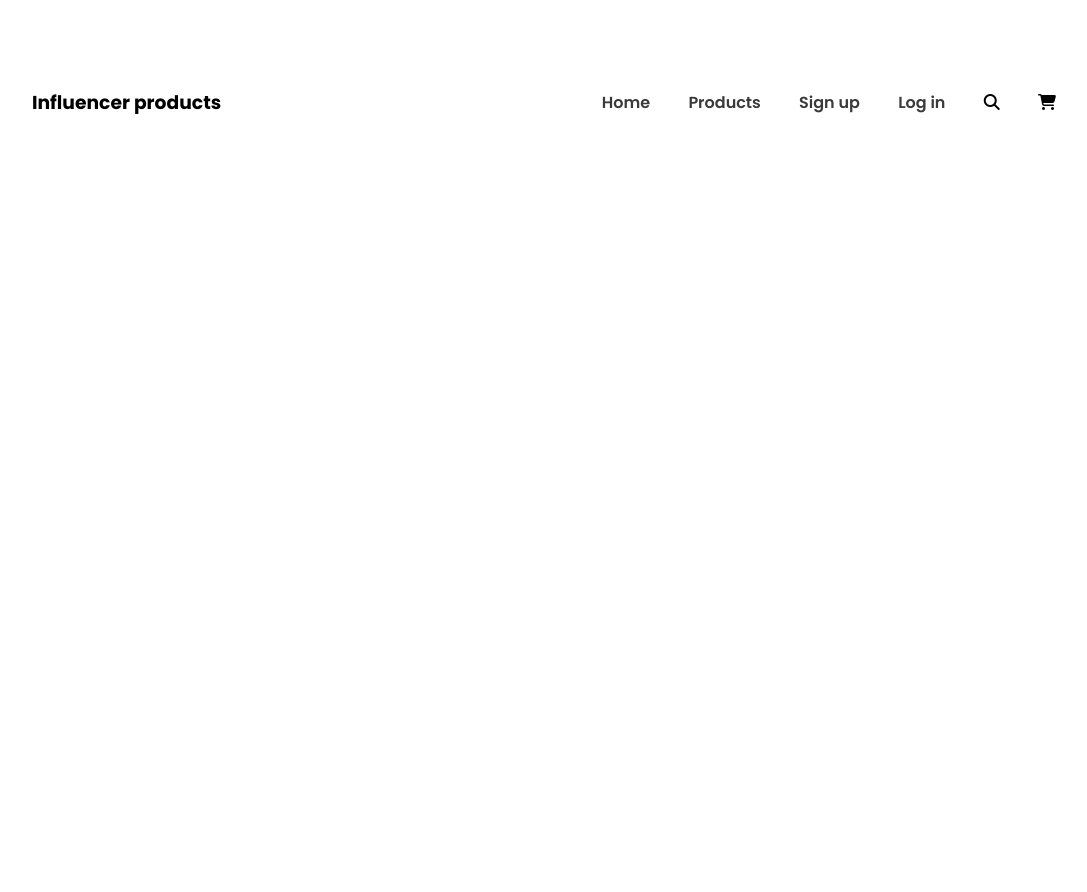
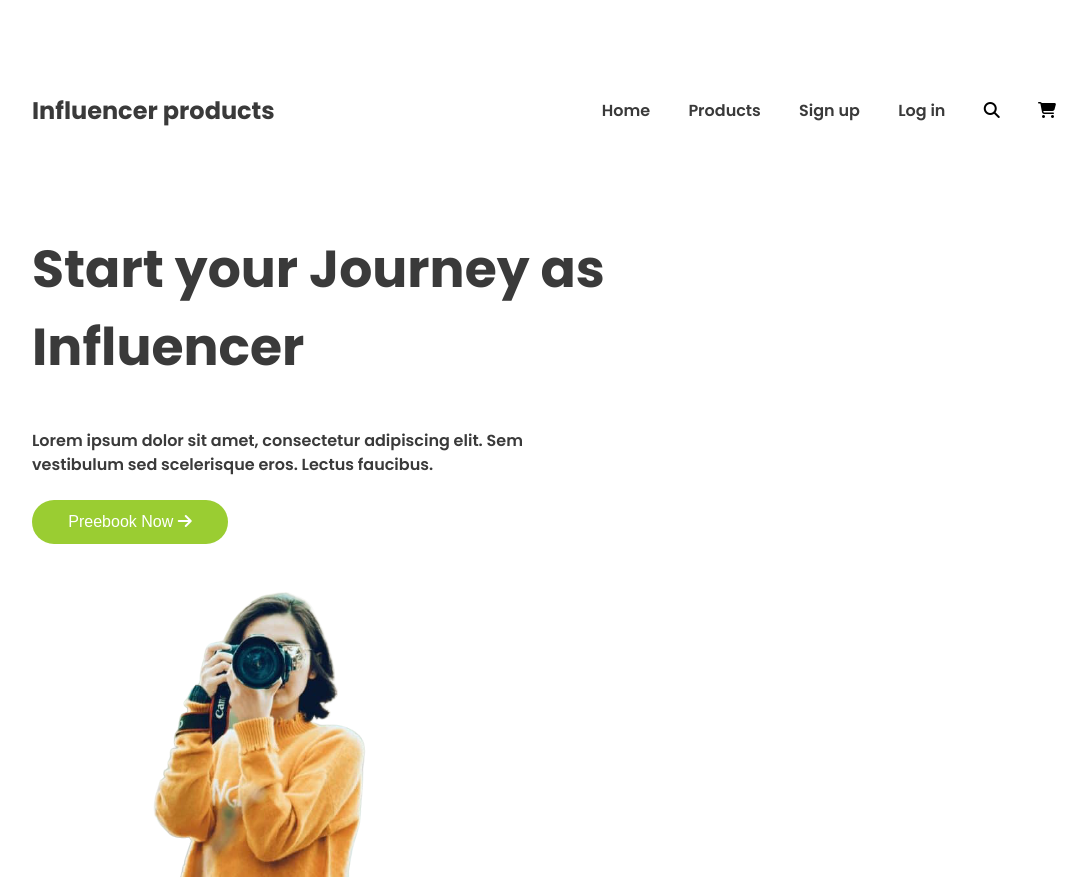
Before and after one commit to EmranEmon47/my-second-assignment, a plain HTML site: page index.html in a window 1280 px wide. Shown: the whole page, without its empty margins (96-1183 px from the left). Before the commit the page ends 800 px from the top, so only its background shows below. Drawn offline with Linux system fonts and the light colour scheme.

Commit message:
front page commit

```diff
--- a/index.html
+++ b/index.html
@@ -15,7 +15,7 @@
 <body>
     <!-- header start -->
     <header>
-        <div>
+        <div class="products-title">
            <h3>Influencer products</h3>
         </div>
         <nav>
@@ -32,6 +32,21 @@
     <!-- header end -->
     <!-- front heading part Start-->
     <section>
+        <div class="container">
+            <div class="heading">
+                <h1>Start your Journey as Influencer
+                </h1>
+                <p style="font-weight: 600;">Lorem ipsum dolor sit amet, consectetur adipiscing elit. Sem vestibulum sed scelerisque eros. Lectus faucibus.
+                </p>
+            </div>
+                <div class="link-button">
+                    <button class="button-hover">Preebook Now <span><i class="fas fa-arrow-right"></i></span></button>
+                </div>
+
+            </div>
+            <div class="front-image">
+                <img src="images/camera-show-removebg.png" alt="">
+            </div>
 
     </section>
     <!-- front heading part End-->
--- a/style.css
+++ b/style.css
@@ -15,8 +15,12 @@ header {
   margin-top: 69px;
   margin-right: 120px;
 }
-header > h3 {
+.products-title {
+  color: #3a3a3a;
+}
+.products-title h3 {
   font-size: 24px;
+  color: #3a3a3a;
   font-weight: 700;
 }
 .navigation-bar a {
@@ -29,3 +33,43 @@ header > h3 {
 .navigation-bar .font-awesome {
   margin-left: 34px;
 }
+/* header part End */
+
+/* front heading part start */
+.container {
+  width: 582px;
+  height: 270px;
+  margin-left: 120px;
+  margin-top: 78px;
+}
+.heading {
+  width: 582px;
+  height: 270px;
+  color: #3a3a3a;
+}
+.heading h1 {
+  font-size: 52px;
+}
+.heading p {
+  font-size: 16px;
+  line-height: 24px;
+}
+
+.link-button a {
+  text-decoration: none;
+}
+.button-hover {
+  width: 196px;
+  height: 44px;
+  border: none;
+  color: white;
+  background-color: yellowgreen;
+  border-radius: 41px;
+  box-shadow: inset 0 0 0 0 #e02c6d;
+  transition: ease-out 0.3s;
+  font-size: 16px;
+  outline: none;
+}
+.button-hover:hover {
+  box-shadow: inset 196px 0 0 0 #e02c6d;
+}
```
Also changed, not shown: images/Ellipse 1.png (added), images/background.png (added), images/camera-show-removebg.png (added).
